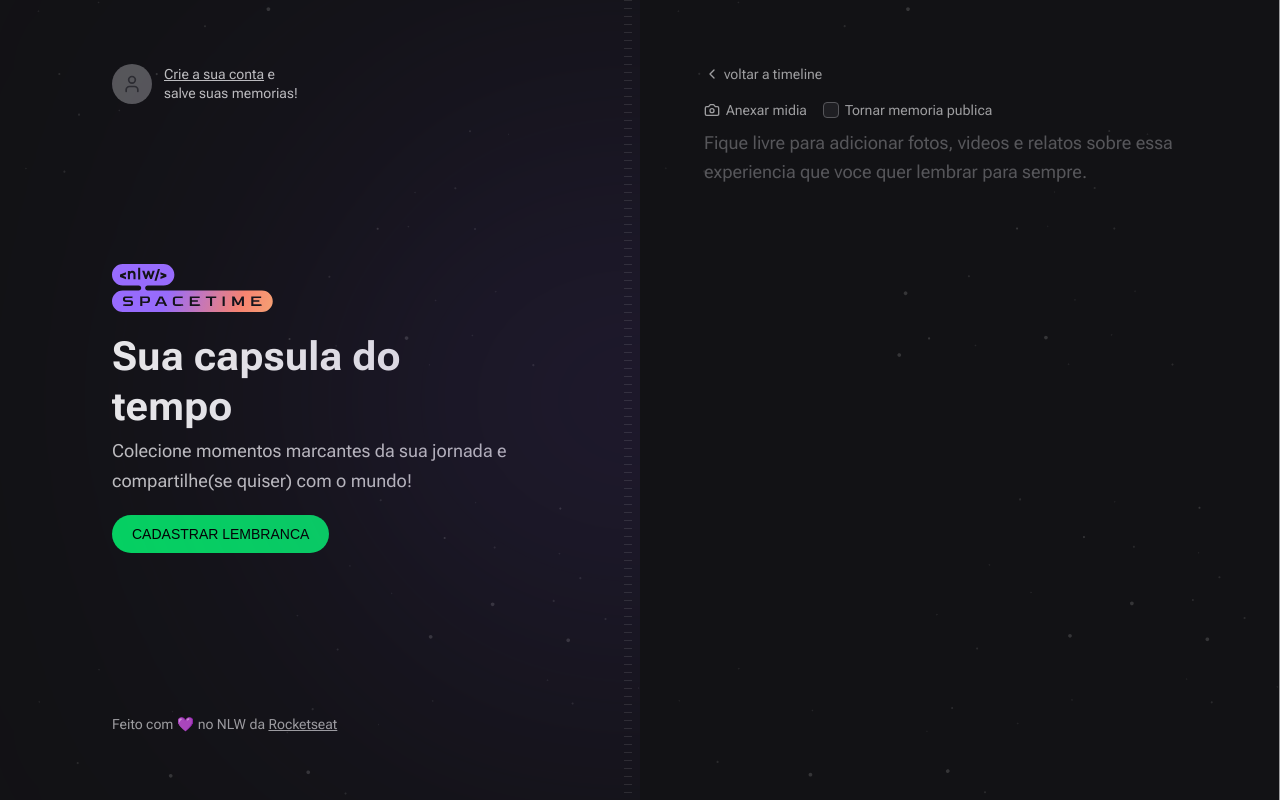
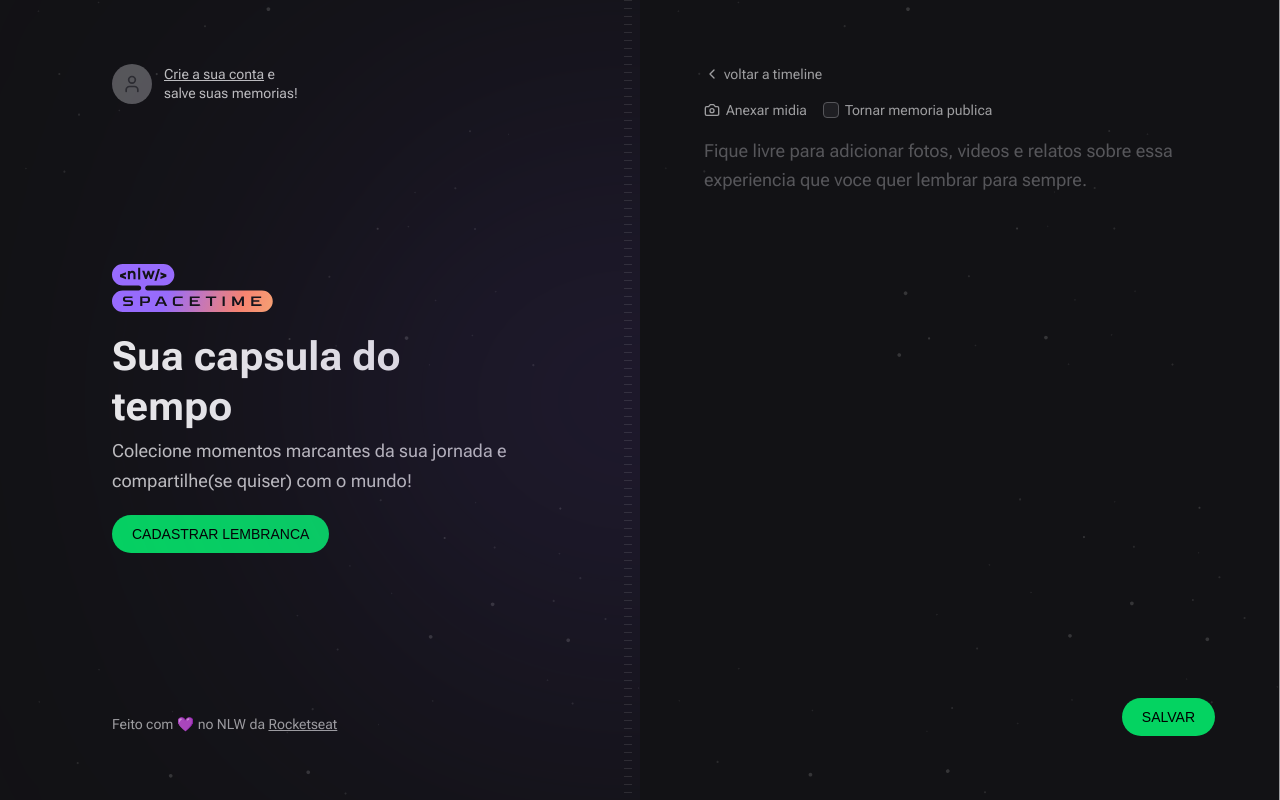
Before and after one commit to rayzen2002/time_capsule, a Next.js app in the folder web/: page /memories/new in a window 1280 px wide. Built offline with nearby package versions, Linux system fonts and the light colour scheme; no server answers; a web font is replaced by a local one.

Commit message:
Criando nova memoria na Web

```diff
--- a/web/package.json
+++ b/web/package.json
@@ -16,6 +16,7 @@
     "axios": "^1.4.0",
     "eslint": "8.40.0",
     "eslint-config-next": "13.4.2",
+    "js-cookie": "^3.0.5",
     "jwt-decode": "^3.1.2",
     "lucide-react": "^0.217.0",
     "next": "13.4.2",
@@ -28,6 +29,7 @@
   "devDependencies": {
     "@rocketseat/eslint-config": "^1.2.0",
     "@tailwindcss/forms": "^0.5.3",
+    "@types/js-cookie": "^3.0.3",
     "prettier-plugin-tailwindcss": "^0.3.0"
   }
 }
--- a/web/src/app/memories/new/page.tsx
+++ b/web/src/app/memories/new/page.tsx
@@ -1,4 +1,5 @@
-import { Camera, ChevronLeft } from 'lucide-react'
+import NewMemory from '@/components/NewMemory'
+import { ChevronLeft } from 'lucide-react'
 import Link from 'next/link'
 
 export default function New() {
@@ -11,38 +12,7 @@
         <ChevronLeft className="h-4 w-4" />
         voltar a timeline
       </Link>
-      <form className="flex flex-1 flex-col gap-2 ">
-        <div className="flex items-center gap-4">
-          <label
-            htmlFor="media"
-            className="flex cursor-pointer items-center gap-1.5 text-sm text-gray-200 hover:text-gray-100"
-          >
-            <Camera className="h-4 w-4" />
-            Anexar midia
-          </label>
-          <label
-            htmlFor="isPublic"
-            className="flex items-center gap-1.5 text-sm text-gray-200 hover:text-gray-100"
-          >
-            <input
-              type="checkbox"
-              name="isPublic"
-              id="isPublic"
-              value="true"
-              className="h-4 w-4 rounded border-gray-400 bg-gray-700 text-purple-500"
-            />
-            Tornar memoria publica
-          </label>
-
-          <input type="file" id="media" className="invisible h-0 w-0" />
-        </div>
-        <textarea
-          name="content"
-          spellCheck={false}
-          className="w-full flex-1 resize-none rounded border-0 bg-transparent p-0 text-lg leading-relaxed text-gray-100 placeholder:text-gray-400 focus:ring-0"
-          placeholder="Fique livre para adicionar fotos, videos e relatos sobre essa experiencia que voce quer lembrar para sempre."
-        />
-      </form>
+      <NewMemory />
     </div>
   )
 }
--- /dev/null
+++ b/web/src/components/MediaPicker.tsx
@@ -0,0 +1,35 @@
+'use client'
+
+import { ChangeEvent, useState } from 'react'
+
+export default function MediaPicker() {
+  const [preview, setPreview] = useState<string | null>(null)
+  function onFileSelected(event: ChangeEvent<HTMLInputElement>) {
+    const { files } = event.target
+    if (!files) {
+      return
+    }
+    const previewUrl = URL.createObjectURL(files[0])
+    setPreview(previewUrl)
+  }
+  return (
+    <>
+      <input
+        onChange={onFileSelected}
+        type="file"
+        id="media"
+        accept="image/*"
+        className="invisible h-0 w-0"
+        name="coverUrl"
+      />
+      {preview && (
+        // eslint-disable-next-line @next/next/no-img-element
+        <img
+          src={preview}
+          alt=""
+          className="aspect-video w-full rounded-lg object-cover"
+        />
+      )}
+    </>
+  )
+}
--- /dev/null
+++ b/web/src/components/NewMemory.tsx
@@ -0,0 +1,82 @@
+'use client'
+import { Camera } from 'lucide-react'
+import MediaPicker from './MediaPicker'
+import { FormEvent } from 'react'
+import { api } from '@/lib/api'
+import Cookie from 'js-cookie'
+import { useRouter } from 'next/navigation'
+export default function NewMemory() {
+  const router = useRouter()
+  async function handleMemory(event: FormEvent<HTMLFormElement>) {
+    event.preventDefault()
+
+    const formData = new FormData(event.currentTarget)
+    const fileToUpload = formData.get('coverUrl')
+    let coverUrl = ''
+    if (fileToUpload) {
+      const uploadFormData = new FormData()
+      uploadFormData.set('file', fileToUpload)
+
+      const uploadResponse = await api.post('/upload', uploadFormData)
+      console.log(uploadResponse.data)
+      coverUrl = uploadResponse.data.fileUrl
+    }
+    const token = Cookie.get('token')
+    await api.post(
+      '/memories',
+      {
+        coverUrl,
+        content: formData.get('content'),
+        isPublic: formData.get('isPublic'),
+      },
+      {
+        headers: {
+          Authorization: `Bearer ${token}`,
+        },
+      },
+    )
+    router.push('/')
+  }
+  return (
+    <>
+      <form onSubmit={handleMemory} className="flex flex-1 flex-col gap-2 ">
+        <div className="flex items-center gap-4">
+          <label
+            htmlFor="media"
+            className="flex cursor-pointer items-center gap-1.5 text-sm text-gray-200 hover:text-gray-100"
+          >
+            <Camera className="h-4 w-4" />
+            Anexar midia
+          </label>
+          <label
+            htmlFor="isPublic"
+            className="flex items-center gap-1.5 text-sm text-gray-200 hover:text-gray-100"
+          >
+            <input
+              type="checkbox"
+              name="isPublic"
+              id="isPublic"
+              value="true"
+              className="h-4 w-4 rounded border-gray-400 bg-gray-700 text-purple-500"
+            />
+            Tornar memoria publica
+          </label>
+        </div>
+        <MediaPicker />
+        <textarea
+          name="content"
+          spellCheck={false}
+          className="w-full flex-1 resize-none rounded border-0 bg-transparent p-0 text-lg leading-relaxed text-gray-100 placeholder:text-gray-400 focus:ring-0"
+          placeholder="Fique livre para adicionar fotos, videos e relatos sobre essa experiencia que voce quer lembrar para sempre."
+        />
+        <button
+          type="submit"
+          className="inline-block self-end rounded-full bg-green-500
+            px-5 py-3 font-alt text-sm uppercase leading-none text-black hover:bg-green-600"
+        >
+          Salvar
+        </button>
+      </form>
+    </>
+  )
+}
```
Also changed, not shown: 10 other files (tests, documents, lock files or other folders).
